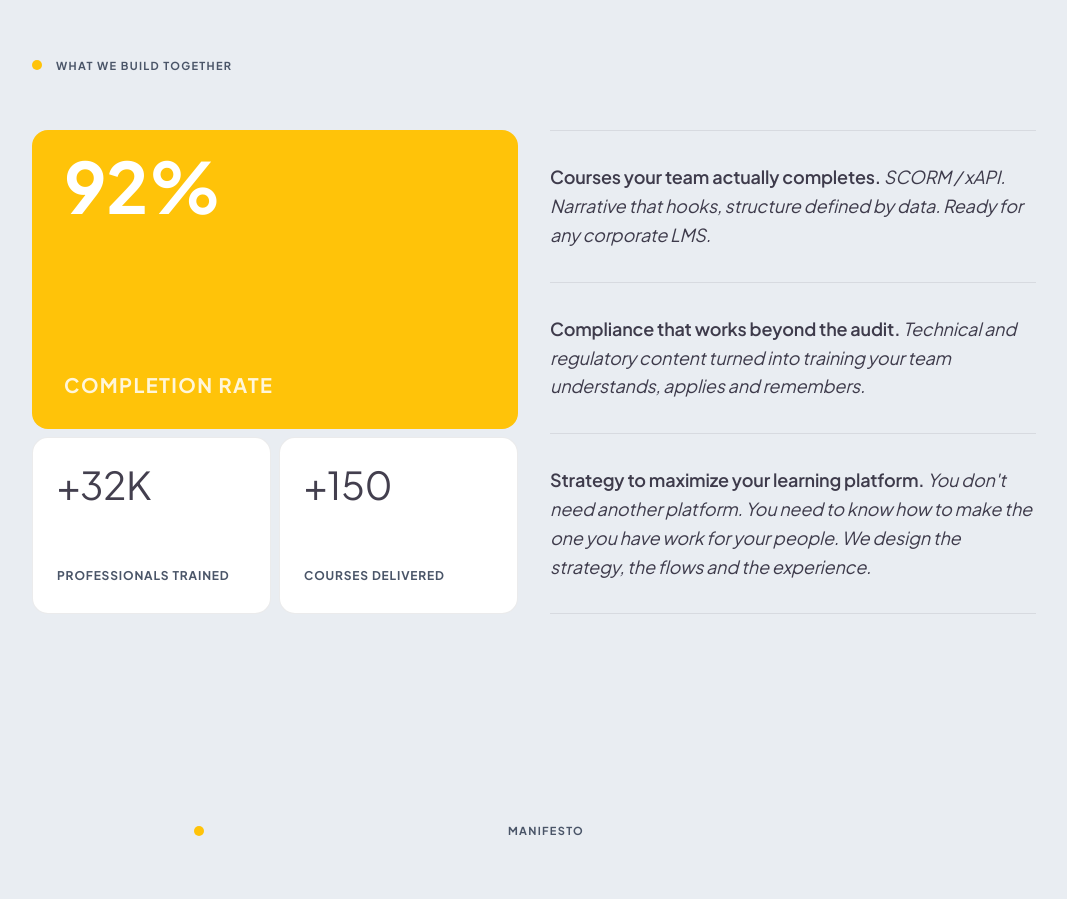
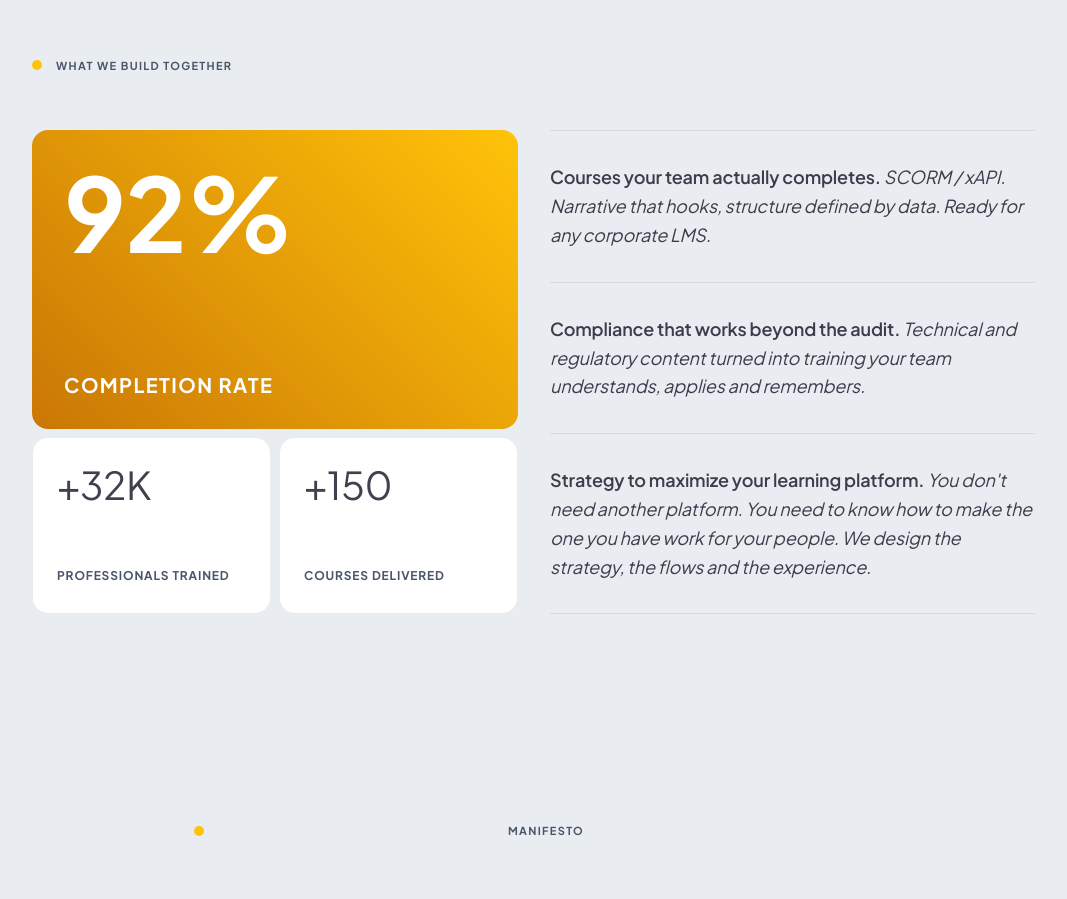
Before and after one commit to christi4ntoro/sdk-web, a Next.js app: page / in a window 1280 px wide. Shown: the part 1560-2459 px from the top of the page, without its empty margins (106-1173 px from the left). Built offline with nearby package versions, Linux system fonts and the light colour scheme.

Commit message:
feat: Services design

```diff
--- a/app/globals.css
+++ b/app/globals.css
@@ -71,7 +71,7 @@
     --dk-border:     rgba(249, 250, 252, 0.12);
     --text-main:     rgba(249, 250, 252, 0.76);
     --text-hi:       #F9FAFC;
-    --text-highlight: #FFC309;
+    --text-highlight: #ca7705;
     --footer-text:   rgba(249, 250, 252, 0.4);
   }
 }
@@ -679,7 +679,7 @@ p, li { margin-bottom: 1rem; }
 }
 
 .dk-numbers-cell-highlight {
-  background: var(--dk-primary);
+  background: linear-gradient(45deg,rgba(202, 119, 5, 1) 0%, rgba(255, 195, 9, 1) 100%);
   padding: 0 2rem 2rem;
 }
 
@@ -700,7 +700,7 @@ p, li { margin-bottom: 1rem; }
 }
 
 .dk-numbers-value {
-  font-size: clamp(4rem, 5.5vw, 6rem);
+  font-size: clamp(4.5rem, 8vw, 7.25rem);
   font-weight: var(--dk-fw-bold);
   color: var(--dk-surface-hi);
 }
@@ -716,11 +716,11 @@ p, li { margin-bottom: 1rem; }
 
 .dk-numbers-label {
   font-size: var(--dk-fs-lg);
-  font-weight: 700;
+  font-weight: var(--dk-fw-bold);
   letter-spacing: var(--dk-ls-ui);
   text-transform: uppercase;
   line-height: 1.25;
-  color: rgba(255, 255, 255, 0.85);
+  color: var(--dk-surface-hi);
 }
 
 .dk-numbers-label-plain {
```
